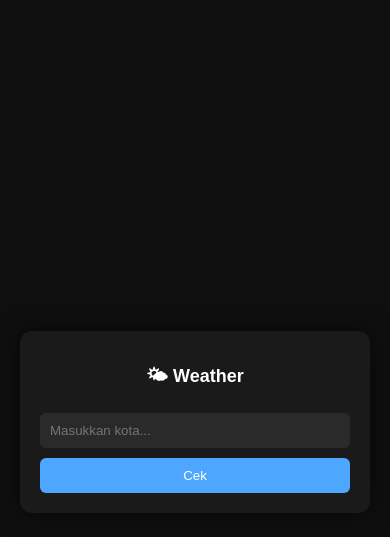
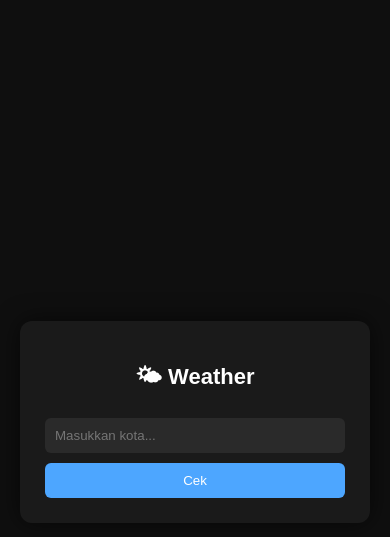
Before and after one commit to Hannannielija/Weather, a Flask app: page / in a window 390 px wide. Shown: the top 537 px of the page. Run offline with Flask 3, Linux system fonts and the light colour scheme.

Commit message:
Refactor HTML and add city suggestions feature

```diff
--- a/templates/index.html
+++ b/templates/index.html
@@ -6,15 +6,13 @@
     <title>Weather App</title>
 
     <style>
-        * {
-            box-sizing: border-box;
-        }
+        * { box-sizing: border-box; }
 
         body {
             margin: 0;
             font-family: Arial, sans-serif;
             background: #0f0f0f;
-            color: #ffffff;
+            color: #fff;
             display: flex;
             justify-content: center;
             align-items: center;
@@ -28,8 +26,8 @@
             border-radius: 12px;
             width: 100%;
             max-width: 400px;
+            text-align: center;
             box-shadow: 0 0 25px rgba(0,0,0,0.6);
-            text-align: center;
         }
 
         h1 {
@@ -38,24 +36,25 @@
         }
 
         form {
-            display: flex;
-            gap: 10px;
+            position: relative;
         }
 
         input {
-            flex: 1;
+            width: 100%;
             padding: 10px;
+            border-radius: 6px;
             border: none;
-            border-radius: 6px;
             background: #2a2a2a;
             color: white;
             outline: none;
         }
 
         button {
-            padding: 10px 15px;
+            margin-top: 10px;
+            width: 100%;
+            padding: 10px;
+            border-radius: 6px;
             border: none;
-            border-radius: 6px;
             background: #4da6ff;
             color: white;
             cursor: pointer;
@@ -65,37 +64,37 @@
             background: #3399ff;
         }
 
+        /* suggestion dropdown */
+        #suggestions {
+            list-style: none;
+            padding: 0;
+            margin: 5px 0 0 0;
+            background: #1a1a1a;
+            border-radius: 6px;
+            position: absolute;
+            width: 100%;
+            z-index: 10;
+            max-height: 150px;
+            overflow-y: auto;
+        }
+
+        #suggestions li {
+            padding: 8px;
+            cursor: pointer;
+        }
+
+        #suggestions li:hover {
+            background: #333;
+        }
+
         .result {
             margin-top: 20px;
             text-align: left;
         }
 
-        .result p {
-            margin: 6px 0;
-        }
-
         .error {
             color: #ff4d4d;
-            margin-top: 15px;
-        }
-
-        /* 📱 MOBILE */
-        @media (max-width: 480px) {
-            .container {
-                padding: 20px;
-            }
-
-            h1 {
-                font-size: 18px;
-            }
-
-            form {
-                flex-direction: column;
-            }
-
-            button {
-                width: 100%;
-            }
+            margin-top: 10px;
         }
     </style>
 </head>
@@ -105,7 +104,8 @@
     <h1>🌤 Weather</h1>
 
     <form method="POST">
-        <input name="kota" placeholder="Masukkan kota..." required>
+        <input id="kota" name="kota" placeholder="Masukkan kota..." autocomplete="off" required>
+        <ul id="suggestions"></ul>
         <button type="submit">Cek</button>
     </form>
 
@@ -123,5 +123,38 @@
     {% endif %}
 </div>
 
+<script>
+const input = document.getElementById("kota");
+const suggestions = document.getElementById("suggestions");
+
+input.addEventListener("input", async () => {
+    const query = input.value;
+
+    if (query.length < 2) {
+        suggestions.innerHTML = "";
+        return;
+    }
+
+    try {
+        const res = await fetch(`https://api.openweathermap.org/geo/1.0/direct?q=${query}&limit=5&appid=58b1f3086105a30639a60822d010dff5`);
+        const data = await res.json();
+
+        suggestions.innerHTML = "";
+
+        data.forEach(city => {
+            const li = document.createElement("li");
+            li.textContent = `${city.name}, ${city.country}`;
+            li.onclick = () => {
+                input.value = city.name;
+                suggestions.innerHTML = "";
+            };
+            suggestions.appendChild(li);
+        });
+    } catch (err) {
+        console.log(err);
+    }
+});
+</script>
+
 </body>
-  </html>
+</html>
```
